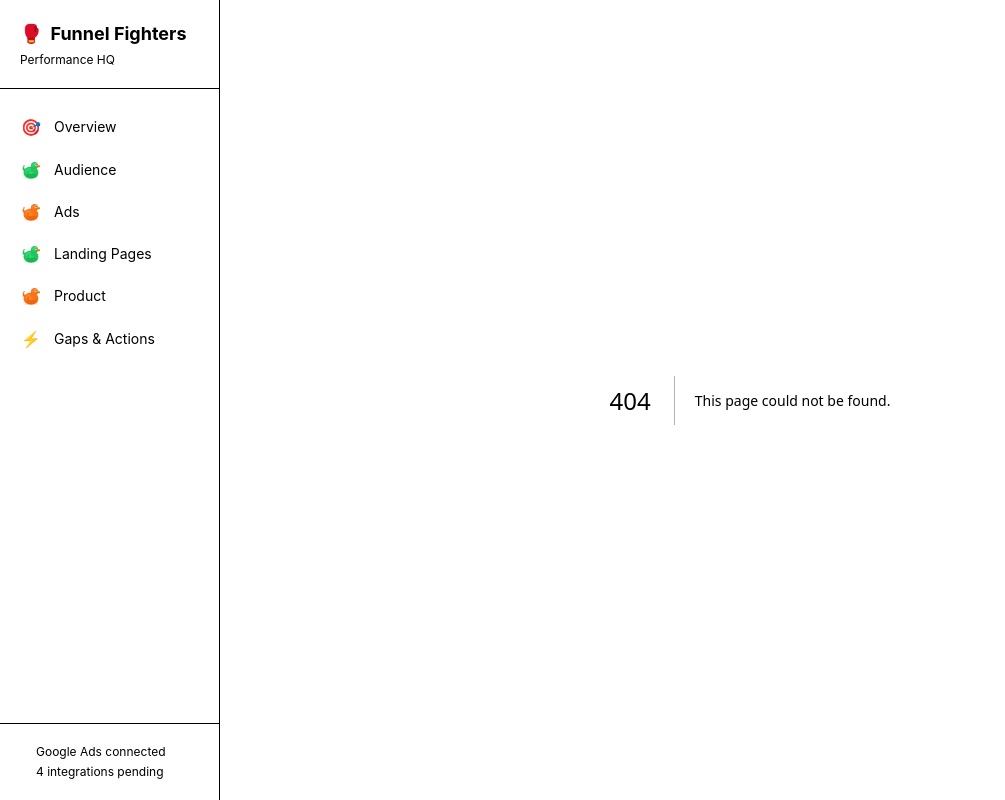
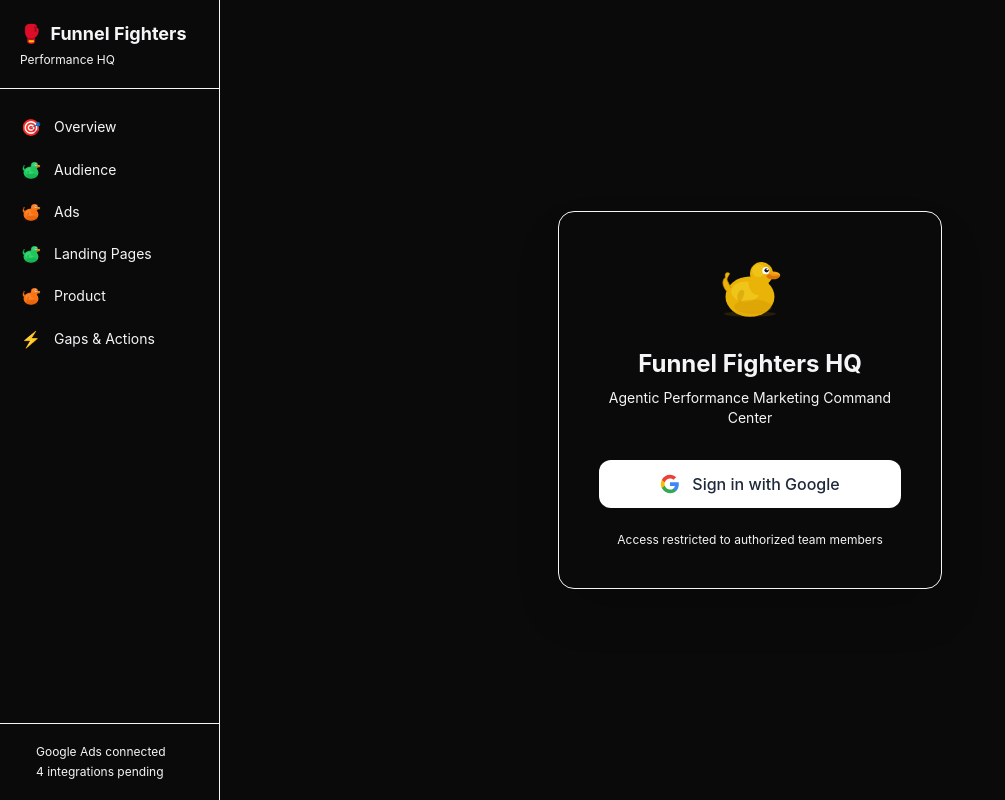
Before and after one commit to nymeria-ai/funnel-fighters, a Next.js app: page /login in a window 1280 px wide. Before the commit this address had no page. Shown: the whole page, without its empty margins (0-1005 px from the left). Built offline with nearby package versions, Linux system fonts and the light colour scheme; a web font is replaced by a local one.

Commit message:
Add Google OAuth login with email allowlist

```diff
--- a/package.json
+++ b/package.json
@@ -11,6 +11,7 @@
   "dependencies": {
     "lucide-react": "^1.8.0",
     "next": "16.2.3",
+    "next-auth": "^5.0.0-beta.30",
     "react": "19.2.4",
     "react-dom": "19.2.4",
     "recharts": "^3.8.1"
--- /dev/null
+++ b/src/app/api/auth/[...nextauth]/route.ts
@@ -0,0 +1,3 @@
+import { handlers } from "@/auth";
+
+export const { GET, POST } = handlers;
--- a/src/app/layout.tsx
+++ b/src/app/layout.tsx
@@ -1,6 +1,7 @@
 import type { Metadata } from "next";
 import "./globals.css";
 import Sidebar from "@/components/layout/Sidebar";
+import AuthProvider from "@/components/layout/AuthProvider";
 
 export const metadata: Metadata = {
   title: "Funnel Fighters HQ",
@@ -15,10 +16,12 @@
   return (
     <html lang="en">
       <body className="bg-bg-primary text-text-primary antialiased">
-        <Sidebar />
-        <main className="lg:ml-[220px] min-h-screen pt-14 lg:pt-0">
-          {children}
-        </main>
+        <AuthProvider>
+          <Sidebar />
+          <main className="lg:ml-[220px] min-h-screen pt-14 lg:pt-0">
+            {children}
+          </main>
+        </AuthProvider>
       </body>
     </html>
   );
--- /dev/null
+++ b/src/app/login/page.tsx
@@ -0,0 +1,51 @@
+"use client";
+
+import { signIn } from "next-auth/react";
+import DuckIcon from "@/components/ui/DuckIcon";
+
+export default function LoginPage() {
+  return (
+    <div className="min-h-screen flex items-center justify-center bg-bg-primary">
+      <div className="bg-bg-card border border-bg-border rounded-2xl p-10 max-w-sm w-full text-center shadow-2xl">
+        <div className="flex justify-center mb-6">
+          <DuckIcon color="#EAB308" size={72} />
+        </div>
+        <h1 className="text-2xl font-bold text-text-primary mb-2">
+          Funnel Fighters HQ
+        </h1>
+        <p className="text-text-secondary text-sm mb-8">
+          Agentic Performance Marketing Command Center
+        </p>
+
+        <button
+          onClick={() => signIn("google", { callbackUrl: "/" })}
+          className="w-full flex items-center justify-center gap-3 bg-white text-gray-800 font-medium rounded-xl px-5 py-3 hover:bg-gray-100 transition-colors"
+        >
+          <svg className="w-5 h-5" viewBox="0 0 24 24">
+            <path
+              fill="#4285F4"
+              d="M22.56 12.25c0-.78-.07-1.53-.2-2.25H12v4.26h5.92a5.06 5.06 0 0 1-2.2 3.32v2.77h3.57c2.08-1.92 3.28-4.74 3.28-8.1z"
+            />
+            <path
+              fill="#34A853"
+              d="M12 23c2.97 0 5.46-.98 7.28-2.66l-3.57-2.77c-.98.66-2.23 1.06-3.71 1.06-2.86 0-5.29-1.93-6.16-4.53H2.18v2.84C3.99 20.53 7.7 23 12 23z"
+            />
+            <path
+              fill="#FBBC05"
+              d="M5.84 14.09c-.22-.66-.35-1.36-.35-2.09s.13-1.43.35-2.09V7.07H2.18C1.43 8.55 1 10.22 1 12s.43 3.45 1.18 4.93l2.85-2.22.81-.62z"
+            />
+            <path
+              fill="#EA4335"
+              d="M12 5.38c1.62 0 3.06.56 4.21 1.64l3.15-3.15C17.45 2.09 14.97 1 12 1 7.7 1 3.99 3.47 2.18 7.07l3.66 2.84c.87-2.6 3.3-4.53 6.16-4.53z"
+            />
+          </svg>
+          Sign in with Google
+        </button>
+
+        <p className="text-text-muted text-xs mt-6">
+          Access restricted to authorized team members
+        </p>
+      </div>
+    </div>
+  );
+}
--- /dev/null
+++ b/src/auth.ts
@@ -0,0 +1,33 @@
+import NextAuth from "next-auth";
+import Google from "next-auth/providers/google";
+
+// Email allowlist — only these emails can access the dashboard
+const ALLOWED_EMAILS = (process.env.ALLOWED_EMAILS || "")
+  .split(",")
+  .map((e) => e.trim().toLowerCase())
+  .filter(Boolean);
+
+export const { handlers, auth, signIn, signOut } = NextAuth({
+  providers: [
+    Google({
+      clientId: process.env.AUTH_GOOGLE_ID,
+      clientSecret: process.env.AUTH_GOOGLE_SECRET,
+    }),
+  ],
+  callbacks: {
+    signIn({ profile }) {
+      if (!profile?.email) return false;
+      const email = profile.email.toLowerCase();
+      // If no allowlist configured, allow all Google logins
+      if (ALLOWED_EMAILS.length === 0) return true;
+      return ALLOWED_EMAILS.includes(email);
+    },
+    session({ session }) {
+      return session;
+    },
+  },
+  pages: {
+    signIn: "/login",
+    error: "/login",
+  },
+});
--- /dev/null
+++ b/src/components/layout/AuthProvider.tsx
@@ -0,0 +1,11 @@
+"use client";
+
+import { SessionProvider } from "next-auth/react";
+
+export default function AuthProvider({
+  children,
+}: {
+  children: React.ReactNode;
+}) {
+  return <SessionProvider>{children}</SessionProvider>;
+}
--- /dev/null
+++ b/src/middleware.ts
@@ -0,0 +1,15 @@
+import { auth } from "@/auth";
+
+export default auth((req) => {
+  if (!req.auth) {
+    const loginUrl = new URL("/login", req.url);
+    return Response.redirect(loginUrl);
+  }
+});
+
+export const config = {
+  matcher: [
+    // Protect everything except login page, auth API, static files
+    "/((?!login|api/auth|_next/static|_next/image|favicon.ico).*)",
+  ],
+};
```
Also changed, not shown: 1 other file (tests, documents, lock files or other folders).
